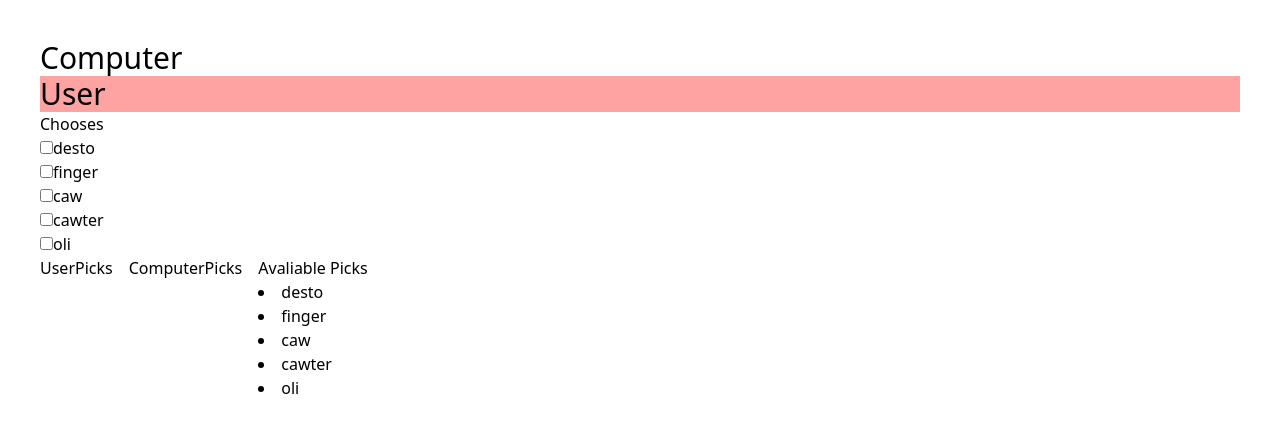
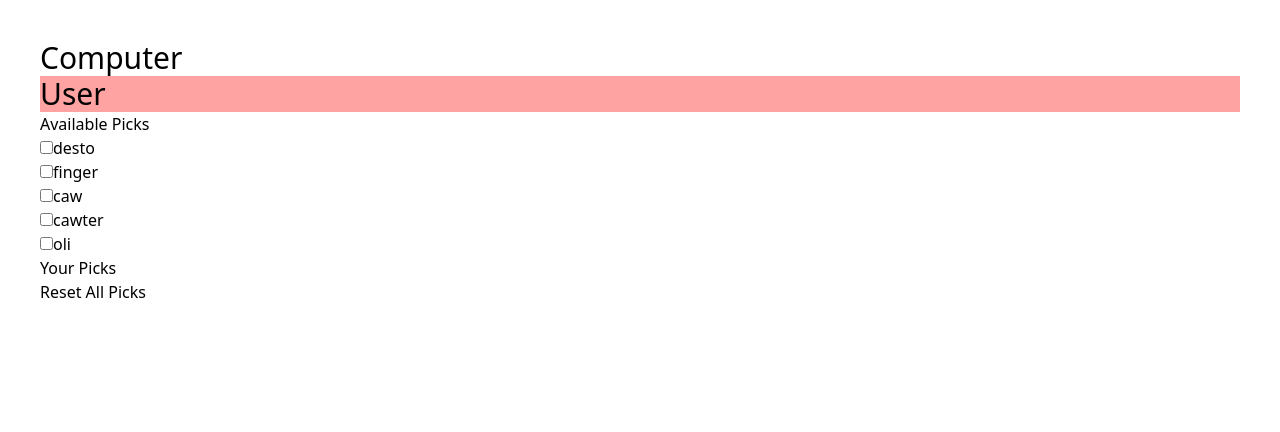
Before and after one commit to stealthscripter/AstralCraft, a React (Vite) app: page / in a window 1280 px wide. Both pictures are taken after a click on the item "User". Shown: the top 432 px of the page. Built offline with nearby package versions, Linux system fonts and the light colour scheme.

Commit message:
redux redundent states removed

```diff
--- a/src/components/VariableChoice.tsx
+++ b/src/components/VariableChoice.tsx
@@ -1,53 +1,58 @@
-import { useSelector } from "react-redux";
+import React, { ChangeEvent } from "react";
+import { useDispatch, useSelector } from "react-redux";
+import { setUserPick, resetUserPicks } from "../features/PickSlice"; // Update import according to your file structure
 import { RootState } from "../store";
 
-function VariableChoice() {
-  const userPicks = useSelector(
-    (state: RootState) => state.picksVariable.userPicks
-  );
-  const computerPicks = useSelector(
-    (state: RootState) => state.picksVariable.computerPicks
-  );
-  const avaliablePicks = useSelector(
-    (state: RootState) => state.picksVariable.picksVariable
+const VariableChoice: React.FC = () => {
+  const dispatch = useDispatch();
+  const { picksVariable, userPicks } = useSelector(
+    (state: RootState) => state.picksVariable
   );
 
-  const availableChoices = ["desto", "finger", "caw", "cawter", "oli"];
+
+  const variables = ["desto", "finger", "caw", "cawter", "oli"];
+
+  function handleCheckbox(e: ChangeEvent<HTMLInputElement>){
+      if(e.target.checked){
+          if(userPicks.length >= 2){
+            dispatch(setUserPick(userPicks.slice(1).concat(e.target.value)));
+          }else{
+            dispatch(setUserPick([...userPicks, e.target.value]))
+          }
+      }else{
+        dispatch(setUserPick(userPicks.filter((pick) => pick !== e.target.value)));
+      }
+  }
 
   return (
-    <>
-    <h1>Chooses</h1>
-    {availableChoices.map((choice) => (
-        <div key={choice}>
+    <div>
+      <h3>Available Picks</h3>
+      <div>
+        {variables.map((pick: string) => (
+          <div key={pick}>
             <input
               type="checkbox"
-            value={choice}
+              id={pick}
+              checked={userPicks.includes(pick)}
+              value={pick}
+              disabled={!picksVariable.includes(pick)}
+              onChange={handleCheckbox}
             />
-          {choice}
+            <label htmlFor={pick}>{pick}</label>
           </div>
         ))}
-      <div className="flex space-x-4">
-        <div>
-          <h1>UserPicks</h1>
-          {userPicks.map((choice) => (
-            <li>{choice}</li>
+      </div>
+
+      <h4>Your Picks</h4>
+      <ul>
+        {userPicks.map((pick) => (
+          <li key={pick}>{pick}</li>
         ))}
+      </ul>
+
+      <button onClick={() => dispatch(resetUserPicks())}>Reset All Picks</button>
     </div>
-        <div>
-          <h1>ComputerPicks</h1>
-          {computerPicks.map((choice) => (
-            <li>{choice}</li>
-          ))}
-        </div>
-        <div>
-          <h1>Avaliable Picks</h1>
-          {avaliablePicks.map((choice) => (
-            <li>{choice}</li>
-          ))}
-        </div>
-      </div>
-    </>
   );
-}
+};
 
 export default VariableChoice;
--- a/src/features/ComputerPickSlice.ts
+++ /dev/null
@@ -1,27 +0,0 @@
-import { createSlice, PayloadAction } from "@reduxjs/toolkit";
-
-interface computerPicks {
-  computerPicks: string[];
-}
-
-const initialState: computerPicks = {
-  computerPicks: [],
-};
-
-const variables: string[] = ["desto", "finger", "caw", "cawter", "oli"];
-const computerPickSlice = createSlice({
-  name: "computerPicks",
-  initialState,
-  reducers: {
-    setComputerPicks: (state, action: PayloadAction<string[]>) => {
-        const userPicks = action.payload
-        const availableChoices = variables.filter((variable) => !userPicks.includes(variable));
-        const shuffledChoices = availableChoices.sort(() => Math.random() - 0.5);
-        state.computerPicks = shuffledChoices.slice(0, 2);
-
-    },
-  },
-});
-
-export const {setComputerPicks} = computerPickSlice.actions
-export default computerPickSlice.reducer
--- a/src/features/PickSlice.ts
+++ b/src/features/PickSlice.ts
@@ -16,17 +16,29 @@ const picksVariableSlice = createSlice({
   name: "picksVariable",
   initialState,
   reducers: {
-    // Handle user's pick and update available picks
-    setUserPick: (state, action: PayloadAction<string>) => {
+    setUserPick: (state, action: PayloadAction<string[]>) => {
       const userPick = action.payload;
-      // Remove the selected pick from available picks
+      state.userPicks = userPick
       state.picksVariable = state.picksVariable.filter(
-        (pick) => pick !== userPick
+        (pick) => !userPick.includes(pick)
       );
-      // Add the selected pick to userPicks
-      state.userPicks.push(userPick);
     },
 
+    resetUserPicks: (state) => {
+        state.userPicks.forEach((pick) => {
+          state.picksVariable.push(pick); // Corrected `push` method usage
+        });
+
+        // Clear the computer picks
+        state.userPicks = [];
+      },
+
+    // Handle unchecking the user's pick
+    unsetUserPick: (state, action: PayloadAction<any>) => {
+      const userPick = action.payload;
+      state.userPicks = state.userPicks.filter((pick) => pick !== userPick);
+      state.picksVariable.push(userPick); // Add back to available picks
+    },
     // Handle computer's pick and update available picks
     setComputerPick: (state) => {
       // Ensure at least two picks remain
@@ -57,7 +69,7 @@ const picksVariableSlice = createSlice({
     },
     resetComputerPicks: (state) => {
       state.computerPicks.forEach((pick) => {
-        state.picksVariable.push(pick);  // Corrected `push` method usage
+        state.picksVariable.push(pick); // Corrected `push` method usage
       });
 
       // Clear the computer picks
@@ -66,7 +78,7 @@ const picksVariableSlice = createSlice({
   },
 });
 
-export const { setUserPick, setComputerPick, resetPicks, resetComputerPicks } =
+export const { setUserPick, setComputerPick, resetPicks, resetComputerPicks , unsetUserPick , resetUserPicks } =
   picksVariableSlice.actions;
 
 export default picksVariableSlice.reducer;
--- a/src/features/UserPickSlice.ts
+++ /dev/null
@@ -1,30 +0,0 @@
-import { createSlice, PayloadAction } from "@reduxjs/toolkit";
-
-interface userPicks {
-  userPicks: string[];
-}
-
-const initialState: userPicks = {
-  userPicks: [],
-};
-
-const userPickSlice = createSlice({
-  name: "userPicks",
-  initialState,
-  reducers: {
-    setUserPicks: (state, action: PayloadAction<string>) => {
-      const pick = action.payload;
-      if (state.userPicks.includes(pick)) {
-        state.userPicks = state.userPicks.filter((c) => c !== pick);
-      } else {
-        state.userPicks =
-          state.userPicks.length >= 2
-            ? [...state.userPicks.slice(1), pick]
-            : [...state.userPicks, pick];
-      }
-    },
-  },
-});
-
-export const {setUserPicks} = userPickSlice.actions
-export default userPickSlice.reducer
--- a/src/store.ts
+++ b/src/store.ts
@@ -1,12 +1,8 @@
 import { configureStore } from "@reduxjs/toolkit";
-import userPicksReducer from "./features/UserPickSlice";
-import computerPicksReducer from "./features/ComputerPickSlice";
 import picksVariableReducer from "./features/PickSlice";
 
 const store = configureStore({
   reducer: {
-    userPicks: userPicksReducer,
-    computerPicks: computerPicksReducer,
     picksVariable: picksVariableReducer,
   },
 });
```
Lines whose indentation alone changed are shown as unchanged.
